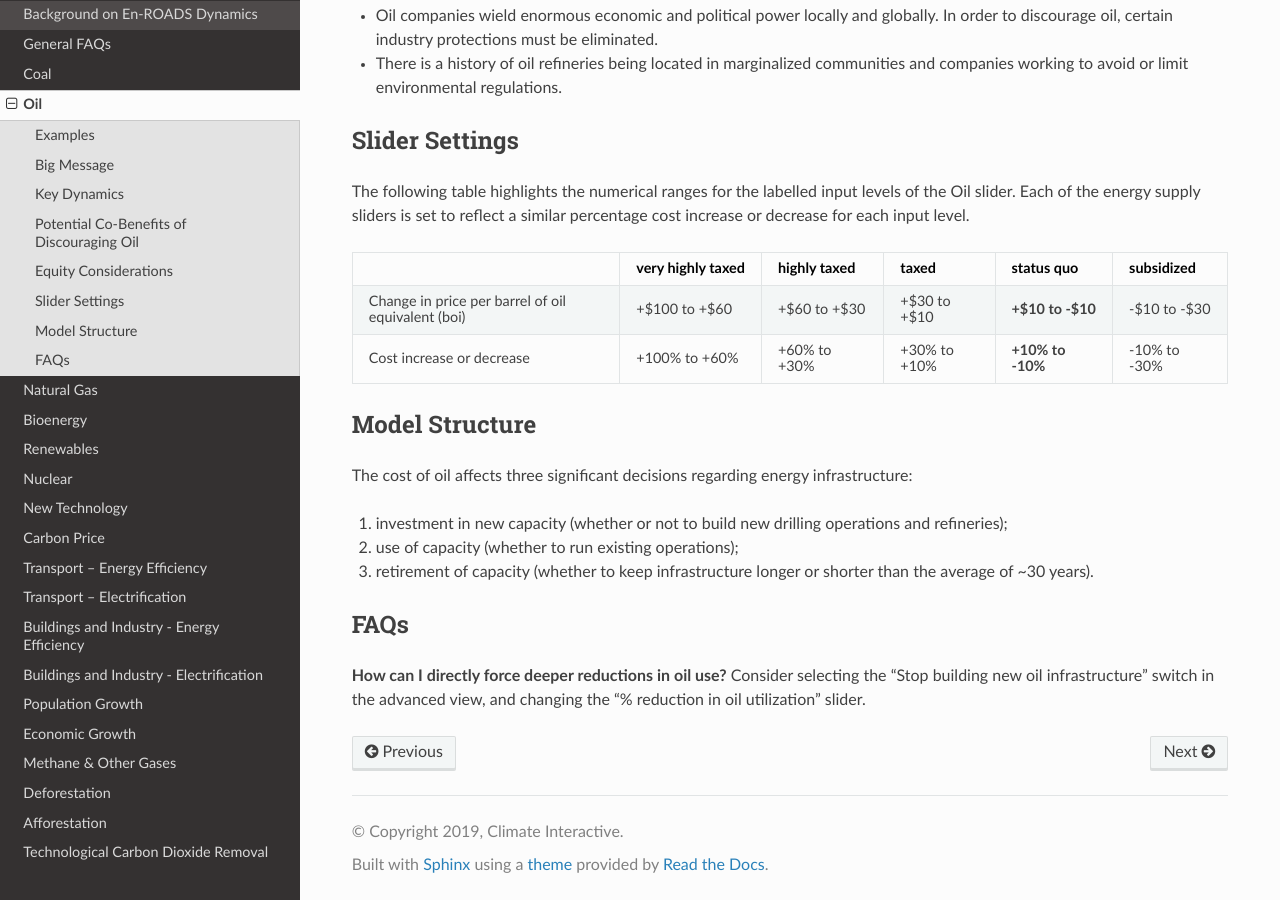
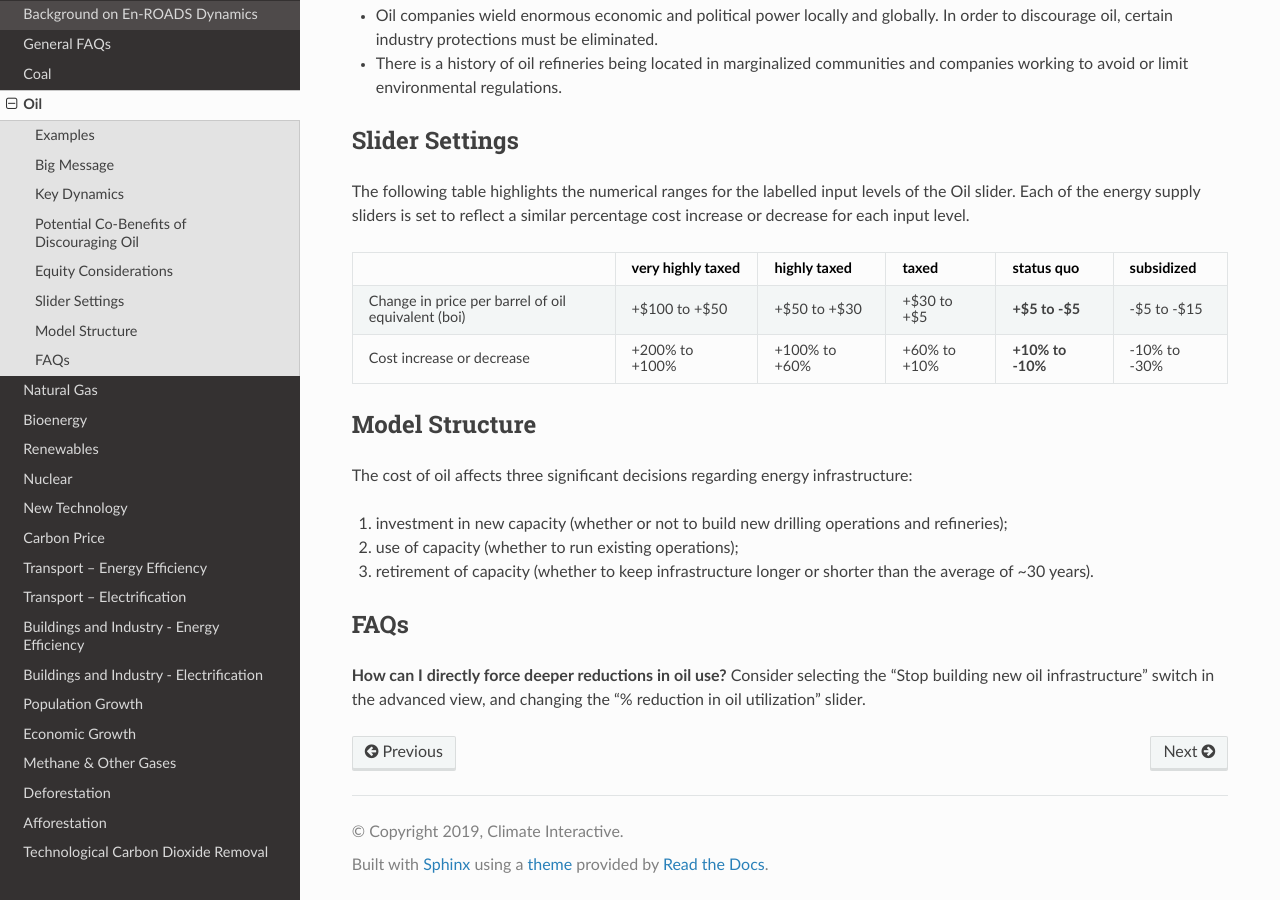
Before and after one commit to climateinteractive/enroads-guide, a Sphinx documentation site: the page built from docs/guide/oil.rst, in a window 1280 px wide and 900 px high, scrolled down 1118 px. Built offline with Sphinx 7.4.7 and the Read the Docs theme 2.0.0, drawn with Linux system fonts in a browser that asks for light colours.

Commit message:
Updated slider ranges

```diff
--- a/docs/guide/bioenergy.rst
+++ b/docs/guide/bioenergy.rst
@@ -42,9 +42,9 @@ The following table highlights the numerical ranges for the labelled input level
 ================================================== ================== ================= ============ ========== ==================
 \                                                  highly taxed       taxed             status quo   subsidized highly subsidized
 ================================================== ================== ================= ============ ========== ==================
-Change in price per barrel of oil equivalent (boe) +$30.00 to +$15.00 +$15.00 to +$5.00 **+$5.00 to  -$5.00 to  -$15.00 to -$30.00
-                                                                                        -$5.00**     -$15.00
-Cost increase or decrease                          +60% to +30%       +30% to +10%      **+10% to    -10% to    -30% to -60%
+Change in price per barrel of oil equivalent (boe) +$50 to +$30       +$30 to +$5       **+$5 to     -$5 to     -$15 to -$30
+                                                                                        -$5**        -$15
+Cost increase or decrease                          +100% to +60%       +60% to +10%     **+10% to    -10% to    -30% to -60%
                                                                                         -10%**       -30%
 ================================================== ================== ================= ============ ========== ==================
 
--- a/docs/guide/gas.rst
+++ b/docs/guide/gas.rst
@@ -41,9 +41,9 @@ The following table highlights the numerical ranges for the labelled input level
 ============================================= ================= ================ ================ =========== ==========
 \                                             very highly taxed highly taxed     taxed            status quo  subsidized
 ============================================= ================= ================ ================ =========== ==========
-Change in price per thousand cubic feet (Mcf) +$6.00 to +$4.00  +$4.00 to +$2.00 +$2.00 to +$0.60 **+$0.60 to -$0.60 to
-                                                                                                  -$0.60**    -$2.00
-Cost increase or decrease                     +100% to +60%     +60% to +30%     +30% to +10%     **+10% to   -10% to
+Change in price per thousand cubic feet (Mcf) +$6.00 to +$3.00  +$3.00 to +$2.00 +$2.00 to +$0.30 **+$0.30 to -$0.30 to
+                                                                                                  -$0.30**    -$1.00
+Cost increase or decrease                     +200% to +100%     +100% to +60%   +60% to +10%     **+10% to   -10% to
                                                                                                   -10%**      -30%
 ============================================= ================= ================ ================ =========== ==========
 
--- a/docs/guide/nuclear.rst
+++ b/docs/guide/nuclear.rst
@@ -51,9 +51,9 @@ The following table highlights the numerical ranges for the labelled input level
 ======================================= ================ ================ =========== ========== =================
 \                                       highly taxed     taxed            status quo  subsidized highly subsidized
 ======================================= ================ ================ =========== ========== =================
-Change in price per kilowatt hour (kWh) +$0.10 to +$0.05 +$0.05 to +$0.01 **+$0.01 to -$0.01 to  -$0.05 to
-                                                                          -$0.01**    -$0.05     -$0.10
-Cost increase or decrease               +60% to +30%     +30% to +10%     **+10% to   -10% to    -30% to
+Change in price per kilowatt hour (kWh) +$0.12 to +$0.07 +$0.07 to +$0.01 **+$0.01 to -$0.01 to  -$0.04 to
+                                                                          -$0.01**    -$0.04     -$0.07
+Cost increase or decrease               +100% to +60%    +60% to +10%     **+10% to   -10% to    -30% to
                                                                           -10%**      -30%       -60%
 ======================================= ================ ================ =========== ========== =================
 
--- a/docs/guide/oil.rst
+++ b/docs/guide/oil.rst
@@ -44,14 +44,14 @@ Slider Settings
 
 The following table highlights the numerical ranges for the labelled input levels of the Oil slider. Each of the energy supply sliders is set to reflect a similar percentage cost increase or decrease for each input level.
 
-================================================== ================= ============ ============= ========== ==========
-\                                                  very highly taxed highly taxed taxed         status quo subsidized
-================================================== ================= ============ ============= ========== ==========
-Change in price per barrel of oil equivalent (boi) +$100 to +$60     +$60 to +$30 +$30 to +$10  **+$10 to  -$10 to
-                                                                                                -$10**     -$30
-Cost increase or decrease                          +100% to +60%     +60% to +30% +30% to +10%  **+10% to  -10% to
-                                                                                                -10%**     -30%
-================================================== ================= ============ ============= ========== ==========
+================================================== ================= ============= ============= ========== ==========
+\                                                  very highly taxed highly taxed  taxed         status quo subsidized
+================================================== ================= ============= ============= ========== ==========
+Change in price per barrel of oil equivalent (boi) +$100 to +$50     +$50 to +$30  +$30 to +$5   **+$5 to   -$5 to
+                                                                                                 -$5**      -$15
+Cost increase or decrease                          +200% to +100%    +100% to +60% +60% to +10%  **+10% to  -10% to
+                                                                                                 -10%**     -30%
+================================================== ================= ============= ============= ========== ==========
 
 Model Structure
 ---------------
--- a/docs/guide/renewables.rst
+++ b/docs/guide/renewables.rst
@@ -47,9 +47,9 @@ The following table highlights the numerical ranges for the labelled input level
 ======================================= ================ ================ ============ =================
 \                                       taxed            status quo       subsidized   highly subsidized
 ======================================= ================ ================ ============ =================
-Change in price per kilowatt hour (kWh) +$0.05 to +$0.01 **+$0.01 to      -$0.01 to    -$0.05 to
-                                                         -$0.01**         -$0.05       -$0.10
-Cost increase or decrease               +30% to +10%     **+10% to -10%** -10% to -30% -30% to -60%
+Change in price per kilowatt hour (kWh) +$0.07 to +$0.01 **+$0.01 to      -$0.01 to    -$0.03 to
+                                                         -$0.01**         -$0.03       -$0.07
+Cost increase or decrease               +60% to +10%     **+10% to -10%** -10% to -30% -30% to -60%
 ======================================= ================ ================ ============ =================
 
 Model Structure
```
Also changed, not shown: docs/guide/coal.rst (+8 -8 lines).
